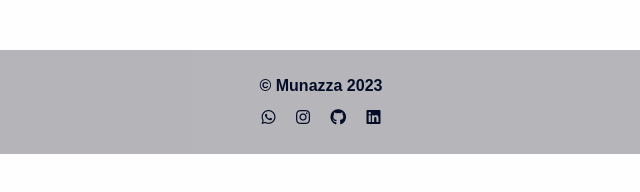
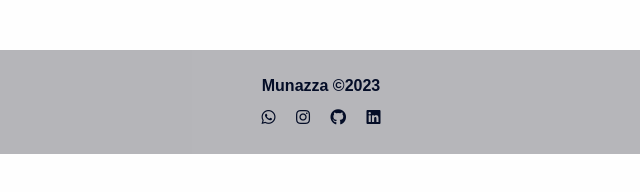
Before and after one commit to munazzabegam/Notes, a plain HTML site: page index.html in a window 1280 px wide. Shown: the part 646-838 px from the top of the page, 319-959 px from the left. Drawn offline with Linux system fonts and the light colour scheme.

Commit message:
Add files via upload

```diff
--- a/index.html
+++ b/index.html
@@ -28,7 +28,7 @@
 
     <footer>
         <div class="footer-section">
-        <h4>&copy Munazza 2023</h4>
+        <h4>Munazza &copy2023</h4>
         <a href=" http://wa.me/+918197458962"><i class="fab fa-whatsapp"></i></a>
         <a href="https://www.instagram.com/_.sh_eh_za_di._/"><i class="fab fa-instagram"></i></a>
         <a href="http://github.com/munazzabegam"><i class="fab fa-github"></i></a>
```
